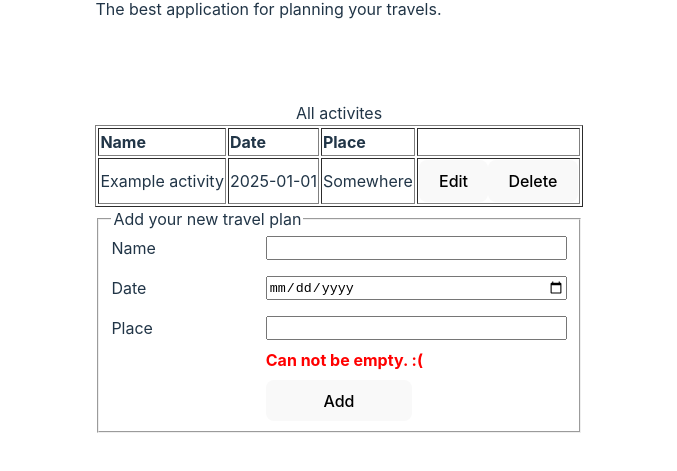
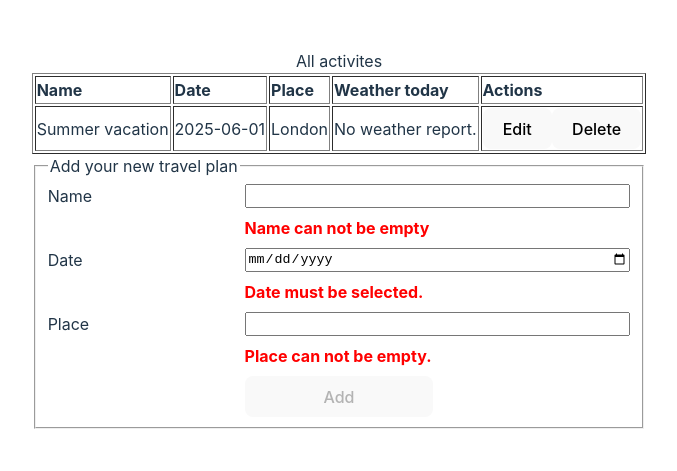
Before and after one commit to benjamin762/reseplanerare, a React (Vite) app: page / in a window 1280 px wide. Shown: the part 241-712 px from the top of the page, without its empty margins (301-978 px from the left). Built offline with nearby package versions, Linux system fonts and the light colour scheme; no server answers.

Commit message:
Display weather with useEffect and fetch

```diff
--- a/src/App.tsx
+++ b/src/App.tsx
@@ -7,9 +7,9 @@ import { useState } from 'react'
 
 function App() {
   let [activities, setActivities] = useState([{
-    name: 'Example activity',
-    date: '2025-01-01',
-    place: 'Somewhere'
+    name: 'Summer vacation',
+    date: '2025-06-01',
+    place: 'London'
   }])
 
   function addActivity(newActivity: Activity) {
--- a/src/components/ActivityForm.tsx
+++ b/src/components/ActivityForm.tsx
@@ -1,25 +1,26 @@
-import { ChangeEvent } from "react";
+import { ChangeEvent, useState } from "react";
 import Activity from "../types/activityTypes";
 
 export default function ActivityForm ({ onNew }: {onNew: (newActivity: Activity) => void }) {
-    let newActivity: Activity = {name: '', date: '', place: ''}
+    const [newActivity, setNewActivity] = useState({name: '', date: '', place: ''})
 
     // Function to change newActivity on change of input fields.
     function change(key: 'name'|'date'|'place') { //change new activity
         return function (event: ChangeEvent<HTMLInputElement>) {
-            newActivity[key] = event.target.value;
+            setNewActivity({...newActivity, [key]: event.target.value})
         }
     }
 
     function addButtonClicked (event: React.MouseEvent<HTMLButtonElement>) { //Bättre namn gär två saker.
         event.preventDefault()
         // Check empty text.
-        if (newActivity.name == "" || newActivity.date=="" || newActivity.place =="") {
+        if (!(newActivity.name && newActivity.date && newActivity.place)) {
             console.log("Did not add activity with empty fields.")
             return
         }
 
         onNew(newActivity) // Send newActivity in callback.
+        setNewActivity({name: '', date: '', place: ''})
     }
 
 
@@ -28,18 +29,18 @@ export default function ActivityForm ({ onNew }: {onNew: (newActivity: Activity)
             <legend>Add your new travel plan</legend>
 
             <label htmlFor="name">Name</label>
-            <input id="name"  onChange={change('name')} />
-            <span className="error"></span>
+            <input id="name" value={newActivity.name} onChange={change('name')} />
+            <span className="error">{ newActivity.name?.trim() == "" ? "Name can not be empty" : "" }</span>
 
             <label htmlFor="date">Date</label>
-            <input id="date" type="date" onChange={change('date')} />
-            <span className="error"></span>
+            <input id="date" type="date" value={newActivity.date} onChange={change('date')} />
+            <span className="error">{ newActivity.date != "" ? "" : "Date must be selected."} </span>
 
             <label htmlFor="place">Place</label>
-            <input id="place" onChange={change('place')} />
-            <span className="error">Can not be empty. :(</span>
+            <input id="place" value={newActivity.place} onChange={change('place')} />
+            <span className="error"> { newActivity.place ? "" : "Place can not be empty." } </span>
 
-            <button onClick={addButtonClicked}>Add</button>
+            <button onClick={addButtonClicked} disabled={newActivity.name == "" || newActivity.date=="" || newActivity.place ==""}>Add</button>
         </fieldset>
     </form>
 }
--- a/src/components/ActivityItem.tsx
+++ b/src/components/ActivityItem.tsx
@@ -1,4 +1,5 @@
 import Activity from "../types/activityTypes"
+import Weather from "./Weather"
 
 export default function ActivityItem ({activity, id, onEdit, onDelete}: {activity: Activity, id: number, onEdit: (id: number) => void, onDelete: (id: number) => void}) {
 
@@ -7,6 +8,7 @@ export default function ActivityItem ({activity, id, onEdit, onDelete}: {activit
         <td>{activity.name}</td>
         <td>{activity.date}</td>
         <td>{activity.place}</td>
+        <td><Weather place={activity.place} /></td>
         <td>
             <button onClick={() => onEdit(id)} >Edit</button>
             <button onClick={() => onDelete(id)} >Delete</button>
--- a/src/components/ActivityList.tsx
+++ b/src/components/ActivityList.tsx
@@ -18,7 +18,8 @@ export default function ActivityList ({ activities, onEdit, onDelete}: { activit
                     <th>Name</th>
                     <th>Date</th>
                     <th>Place</th>
-                    <th></th>
+                    <th>Weather today</th>
+                    <th>Actions</th>
                 </tr>
             </thead>
             <tbody>
--- /dev/null
+++ b/src/components/Weather.tsx
@@ -0,0 +1,45 @@
+import { useEffect, useState } from "react"
+
+export default function Weather ({ place }: {place: string}) {
+    const [weather, setWeather] = useState({result:false, temp: '', condition: '', icon: ''})
+
+    useEffect(() => {
+        let ignore = false
+         async function fetchWeather() {
+            const api = import.meta.env.VITE_WEATHER_API
+
+            let response = await fetch('https://api.weatherapi.com/v1/current.json?key=' + api + '&q=' + place + '&aqi=no')
+            if (!response.ok && !ignore) {
+                // Don't show any weather if locaiton is not found or api is unavailable.
+                setWeather({result:false, temp: '', condition: '', icon: ''})
+                // console.log("response not ok", await response.json())
+                return
+            }
+            let data = await response.json()
+            const result = {
+                result: true,
+                temp: data.current.temp_c + ' °C',
+                condition: data.current.condition.text,
+                icon: data.current.condition.icon
+            }
+            if (!ignore) {
+                setWeather(result)
+            }
+        }
+        fetchWeather()
+        return () => {
+            ignore = true
+        }
+    }, [place])
+
+    return <span className="weather">
+        {weather.result ?
+            <>
+                <img src={weather.icon} alt={weather.condition} title={weather.condition} />
+                {weather.temp}
+            </>
+            :
+            'No weather report.'
+        }
+    </span>
+}
```
Also changed, not shown: src/components/Input.tsx (added, +20 -0 lines), 2 other files (tests, documents, lock files or other folders).
